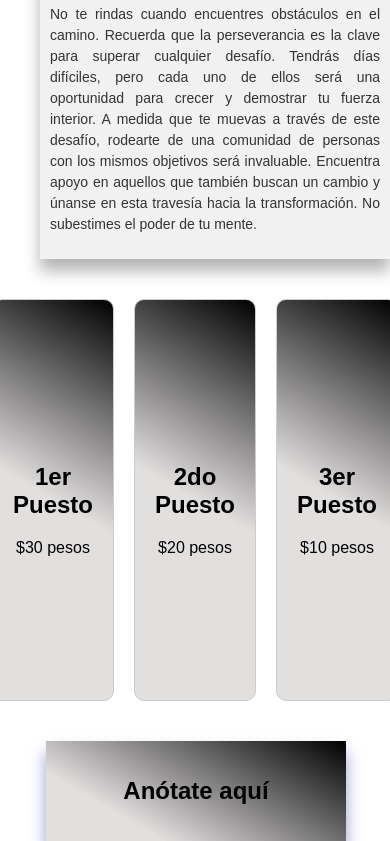
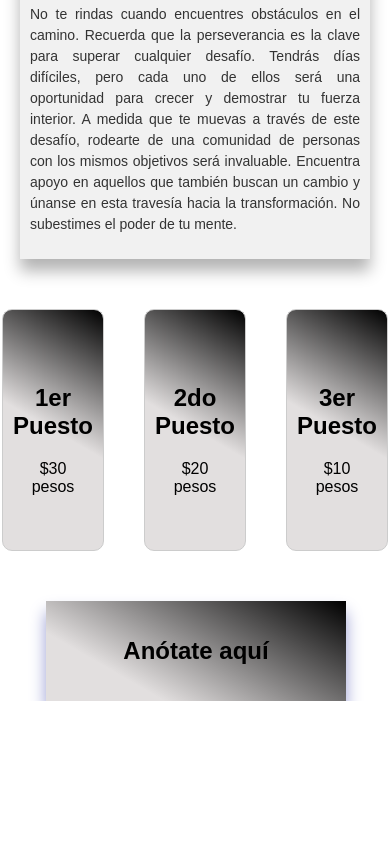
Before and after one commit to under-pressuredf/desafio--invierno, a plain HTML site: page index.html in a window 390 px wide. Shown: the part 759-1600 px from the top of the page. After the commit the page ends 1460 px from the top, so only its background shows below. Drawn offline with Linux system fonts and the light colour scheme.

Commit message:
Update index.html

```diff
--- a/index.html
+++ b/index.html
@@ -164,7 +164,27 @@
             margin-top: 40px;
 
          }
+           .card {
+            width: 60px;
+            height: 200px;
+          margin: 10px; }
+
+          .paragraph {
+            margin-top: 73px;
+            margin-left: 20px;
+            margin-right: 20px;
+            max-width: 1000px; }
+
+            .card:nth-child(3){
+              margin-right: 30px;
+            }
+
+            .card:nth-child(1){
+              margin-left: 30px;
+            }
+
         }
+
     </style>
 </head>
 <body>
```
